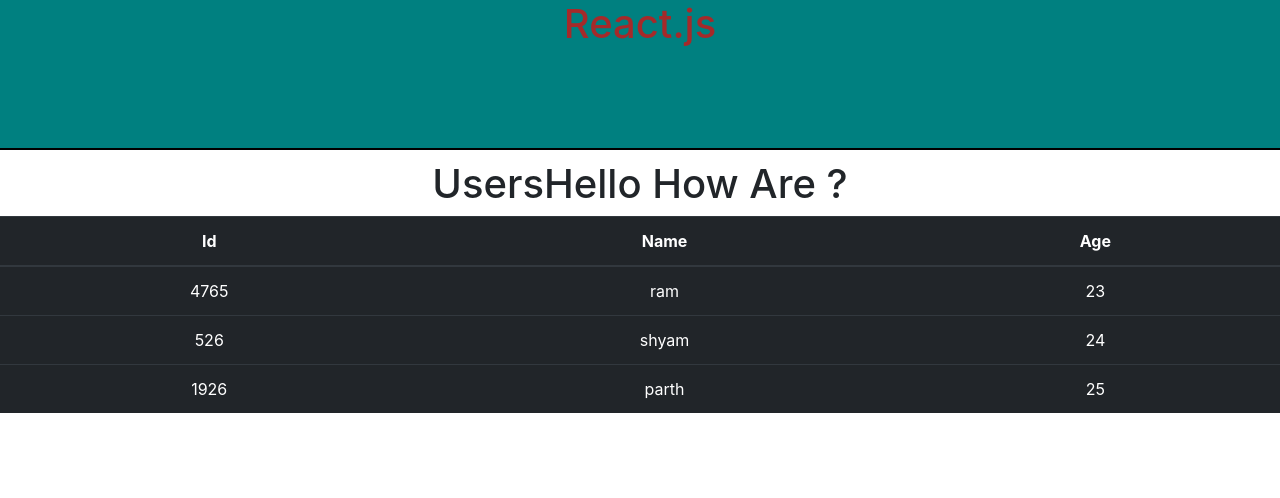
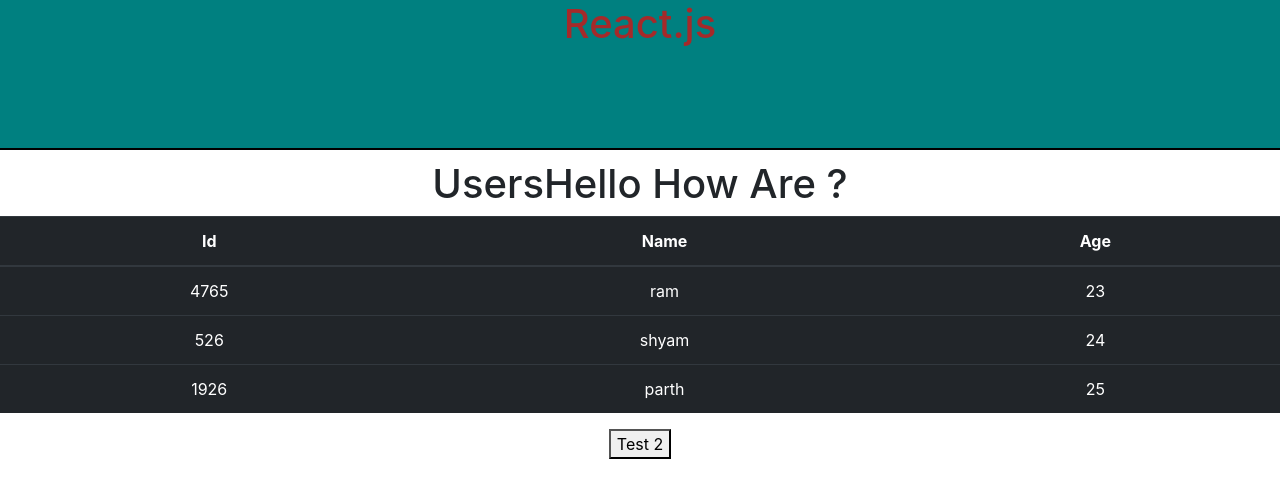
Before and after one commit to VIVEK4644/learning25, a React (Vite) app: page / in a window 1280 px wide. Shown: the top 498 px of the page. Built offline with nearby package versions, Linux system fonts and the light colour scheme.

Commit message:
props with function

```diff
--- a/src/assets/Components/UserList.jsx
+++ b/src/assets/Components/UserList.jsx
@@ -29,6 +29,9 @@ export const UserList = (props) => {
           </tbody>
 
       </table>
+      {/* <button onClick={props.newbtn(100)}>Test 2</button> */}
+      {/* <button onClick={props.newbtn(100)}>Test 2</button> */}
+      <button onClick={()=>{(props.newbtn(100))}}>Test 2</button>
     </div>
   )
 }
--- a/src/assets/Components/Users.jsx
+++ b/src/assets/Components/Users.jsx
@@ -22,11 +22,21 @@ export const Users = (props) => {
     }
   ]
 
+  const btntst = (x)=>{
+    alert("Hello React Js...."+x)
+  }
+
   return (
     <div>
 
         {/* <h1 style={{textAlign:"center", backgroundColor:"red"}}>Jaye SHree RSM</h1> */}
-        <UserList Apptitle={title}   AppNewTitle={users} ></UserList>
+        {/* <button onClick={btntst}>Test</button> */}
+        {/* <button onClick={btntst(100)}>Test 2</button> mistake */}
+        {/* <button onClick={()=>{btntst(100)}}>Test 2</button> */}
+        <UserList Apptitle={title}   AppNewTitle={users} newbtn={btntst} ></UserList>
+
+
+
 
 
     </div>
```
